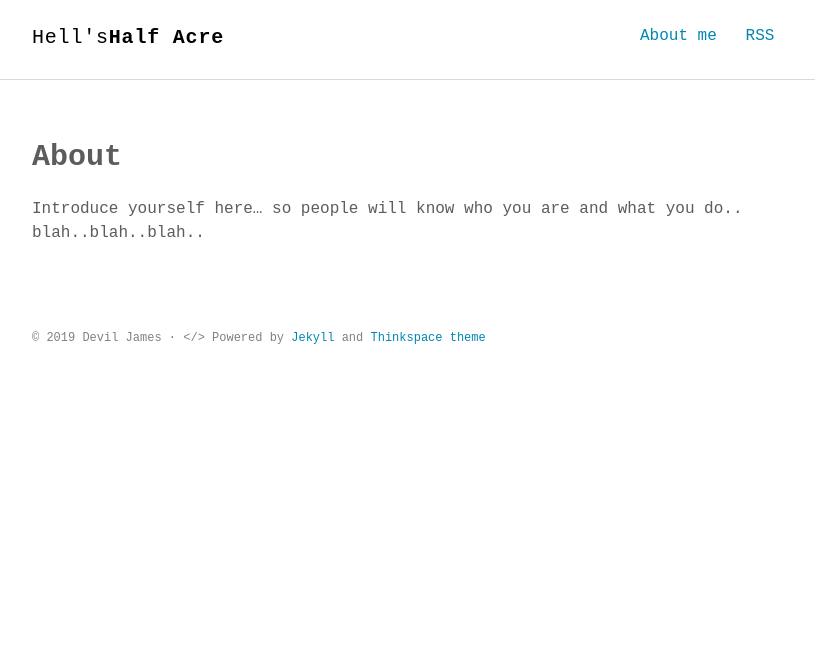
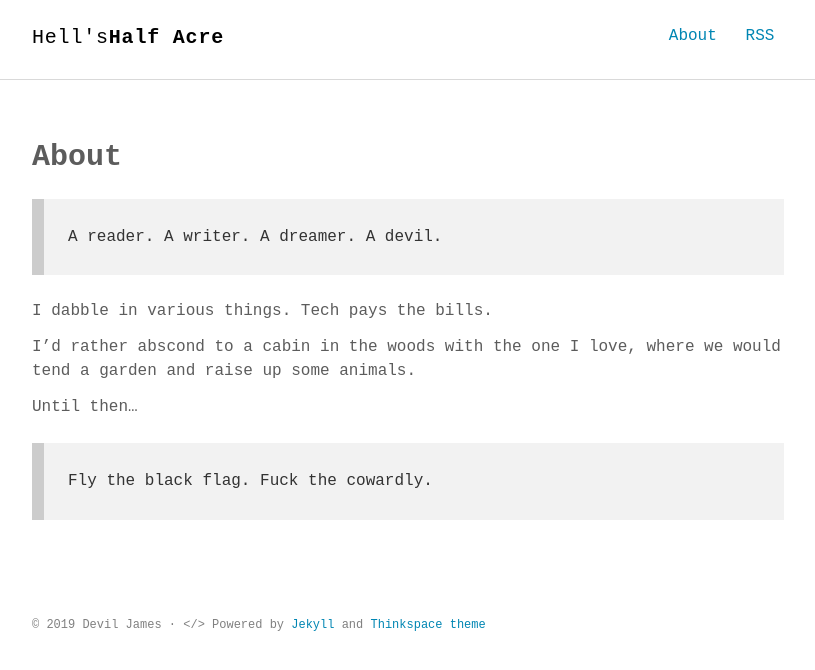
Before and after one commit to chevrenoire/chevrenoire.github.io, a Jekyll site: the page built from about.md, in a window 1280 px wide. Shown: the top 670 px of the page, without its empty margins (232-1047 px from the left). Built offline with Jekyll 4.4.1, drawn with Linux system fonts in a browser that asks for light colours; some web fonts are replaced.

Commit message:
About | nav | reading

```diff
--- a/_includes/nav.html
+++ b/_includes/nav.html
@@ -3,7 +3,7 @@
   <div class="container">
     <h1 class="logo"><a href="{{ '/' | prepend: site.baseurl | prepend: site.url }}">{{ site.title_left }}<span>{{ site.title_right }}</span></a></h1>
     <ul class="navbar">
-      <li><a href="{{ '/about' | prepend: site.baseurl | prepend: site.url }}">About me</a></li>
+      <li><a href="{{ '/about' | prepend: site.baseurl | prepend: site.url }}">About</a></li>
       <li><a href="{{ "/feed.xml" | prepend: site.baseurl | prepend: site.url }}" target="_blank">RSS</a></li>
     </ul>
   </div>
--- a/about.md
+++ b/about.md
@@ -4,4 +4,16 @@ title: About
 permalink: /about/
 ---
 
-Introduce yourself here... so people will know who you are and what you do.. blah..blah..blah..
+>A reader.
+>A writer.
+>A dreamer.
+>A devil.
+
+I dabble in various things. Tech pays the bills.
+
+I'd rather abscond to a cabin in the woods with the one I love, where we would tend a garden and raise up some animals.
+
+Until then...
+
+>Fly the black flag.
+>Fuck the cowardly.
```
Also changed, not shown: _posts/2019-03-18-Reading-List-2019.md (+2 -0 lines).
